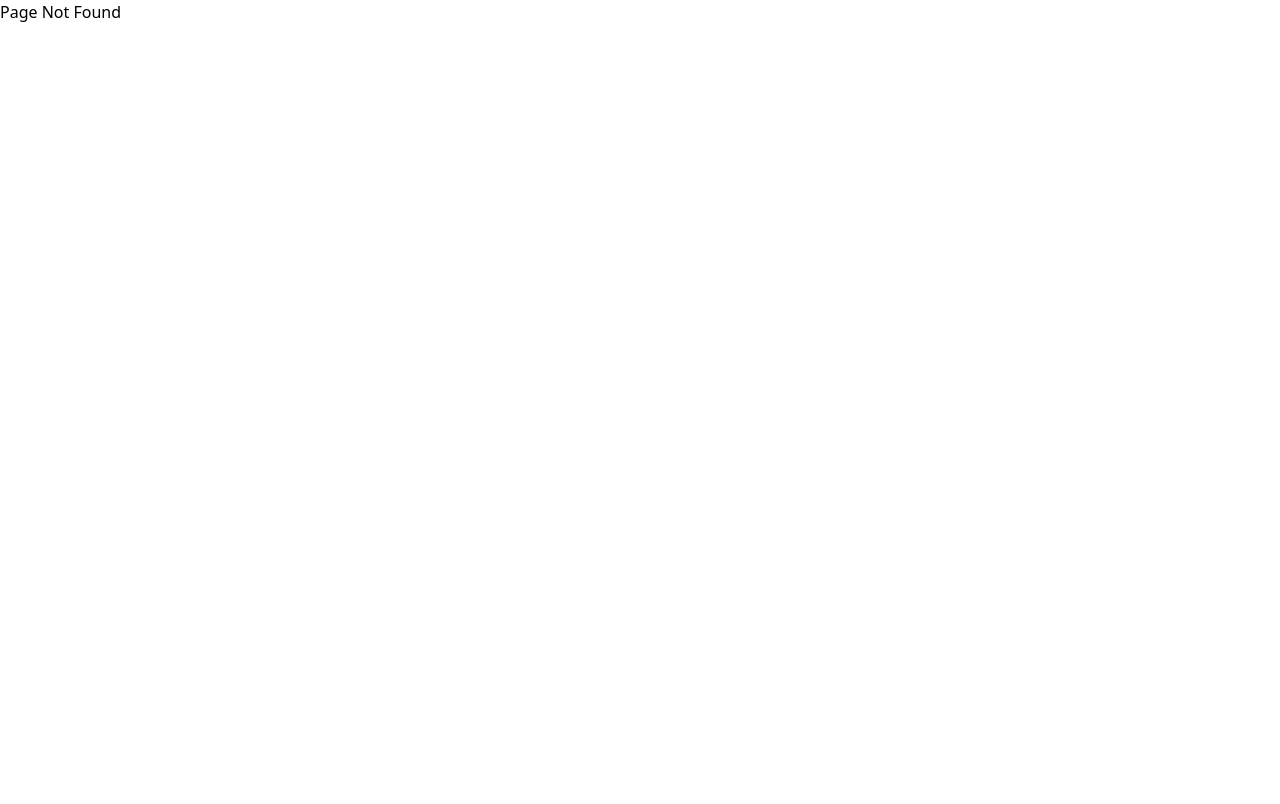
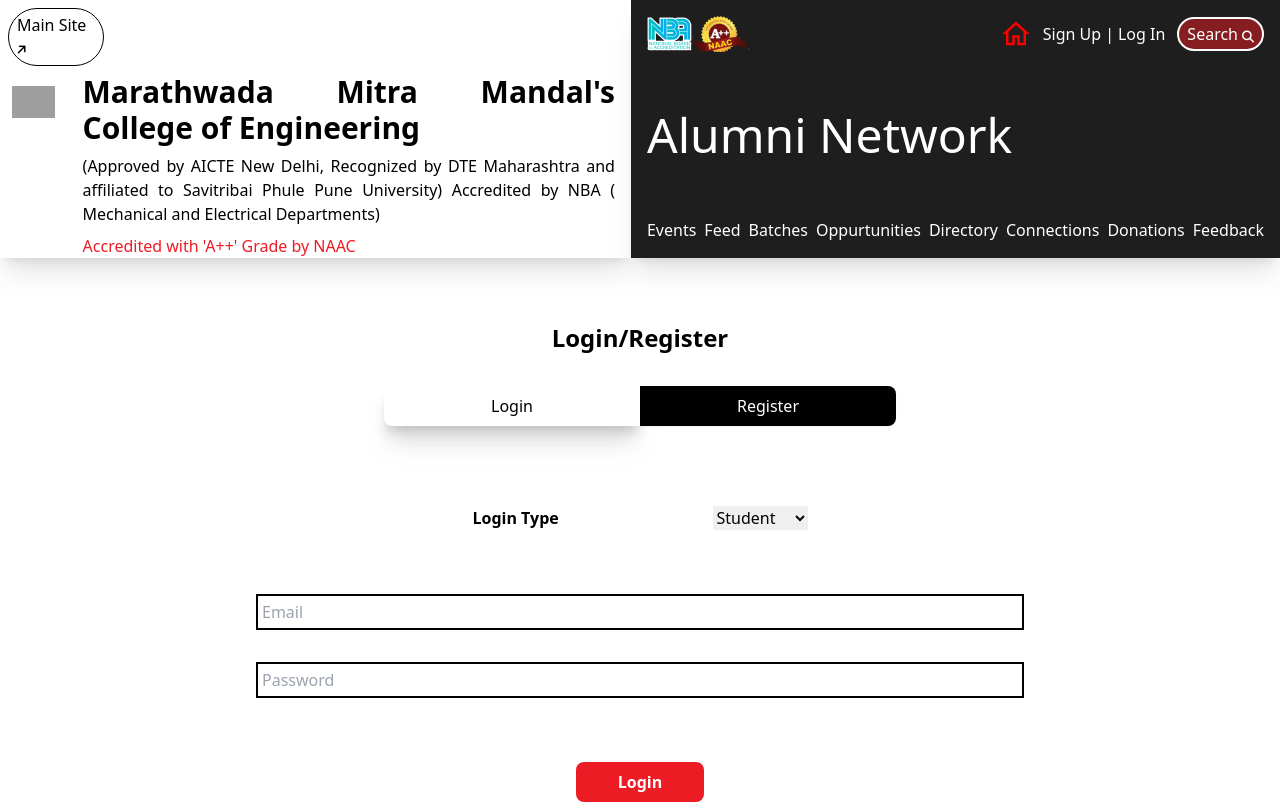
Before and after one commit to NotShrirang/M2ConneX-frontend, a React (Vite) app: page /auth in a window 1280 px wide. Before the commit this address had no page. Shown: the top 804 px of the page. Built offline with nearby package versions, Linux system fonts and the light colour scheme; grey boxes are pictures that could not be loaded.

Commit message:
Update auth pages

```diff
--- a/src/App.jsx
+++ b/src/App.jsx
@@ -4,7 +4,7 @@ import Events_Upcoming from './pages/events_upcoming';
 import Events_Past from './pages/events_past';
 import Events_Gallery from './pages/events_gallery';
 import Events_Layout from './layouts/events.jsx';
-import Login_reg_page from './pages/auth.jsx';
+import Auth from './pages/auth.jsx';
 import {
   createBrowserRouter,
   RouterProvider,
@@ -46,8 +46,8 @@ const router = createBrowserRouter([
         ]
       },
       {
-        path: '/login',
-        element: <Login_reg_page />
+        path: '/auth',
+        element: <Auth />
       },
       {
         path: '/feed',
--- a/src/components/header.jsx
+++ b/src/components/header.jsx
@@ -2,10 +2,11 @@ import React from 'react'
 import aPlusPlus from '../assets/naac.png';
 import NBA from '../assets/nba.png';
 import homeIcon from '../assets/home.svg';
+import { Link } from 'react-router-dom';
 const Header = () => {
     return (
         <>
-            <div className='w-full h-full flex '>
+            <div className='w-full flex '>
 
                 <div id='collegeLogo' className='shadow-xl'>
                     <div className="bg-white border m-2 py-1 px-2 w-[6rem] rounded-[2rem] hover:text-white hover:bg-opacity-70 hover:bg-black lg:block hidden " id="mainSiteLink">
@@ -30,14 +31,14 @@ const Header = () => {
                             <img src={aPlusPlus} alt="" />
                         </div>
                         <div className='flex items-center gap-x-3'>
-                            <div>
+                            <Link to="/" className='hover:cursor-pointer'>
                                 <img src={homeIcon} width="30px" alt="" />
-                            </div>
-                            <div className='flex gap-x-1'>
-                                <a href="/">Sign Up</a>
+                            </Link>
+                            <Link className='flex gap-x-1' to="/auth">
+                                <p href="/">Sign Up</p>
                                 |
-                                <a href="/">Log In</a>
-                            </div>
+                                <p href="/">Log In</p>
+                            </Link>
                             <div id='searchBtn' className='bg-primary bg-opacity-50 flex items-center gap-x-1 border-2 border-white px-2 py-[0.2rem] rounded-[4rem]'>
                                 <button>Search</button>
                                 <i className="fa-solid fa-magnifying-glass fa-xs" style={{ color: "#ffffff", marginTop: "4px" }}></i>
--- a/src/components/login/Register.jsx
+++ b/src/components/login/Register.jsx
@@ -8,25 +8,59 @@ export default function Register() {
         firstName: '',
         lastName: '',
         email: '',
-        cprn: '',
+        batch: '',
         password: '',
         confirm_password: '',
         privilege: '1',
         department: '1',
+        enrollmentYear: '',
+        passingOutYear: '',
+        college: ''
     })
 
     const [page, setPage] = useState(0)
 
-    const register = () => { }
+    const register = (type) => {
+        fetch(url + 'users/register/', {
+            method: 'POST',
+            headers: {
+                'Content-Type': 'application/json'
+            },
+            body: JSON.stringify({
+                ...data,
+                privilege: type === "student" ? 1 : type === "alumini" ? 2 : 3
+            })
+        }).then(res => res.json())
+            .then(data => {
+                console.log(data)
+                if (data.status === 200) {
+                    alert("Registered Successfully")
+                }
+                else {
+                    alert(data.message) // TODO: Add Error Message
+                }
+            })
+    }
+
+    const handleBack = () => {
+        if(page === 3 || page === 4 || page === 2){
+            setPage(1)
+        }
+        else{
+            setPage(0)
+        }
+    }
 
     const [role, setRole] = useState('4')
     return (
         <div className="flex flex-col">
 
             {
-                page != 0 ? <div><button className="self-start ml-16" onClick={() => { page === 3 ? setPage(page - 2) : setPage(page - 1) }}>back</button></div> : <></>
+                page != 0 ? <div><button className="self-start ml-4" onClick={handleBack}>
+                    <svg className="h-14" viewBox="0 0 512 512"><polygon points="352,128.4 319.7,96 160,256 160,256 160,256 319.7,416 352,383.6 224.7,256 "/></svg>
+                    </button></div> : <></>
             }
-            <div className="inputs flex flex-col items-center justify-center pt-16 w-full">
+            <div className={"inputs flex flex-col items-center justify-center w-full " + (page==0 ? "pt-16":"pt-8")}>
                 {
                     page == 0 ?
                         <>
@@ -62,14 +96,21 @@ export default function Register() {
                                                 <div class="font-bold text-xl mb-2">Alumini</div>
                                             </div>
                                         </div>
+
+                                        <div class="card px-8 rounded overflow-hidden shadow-lg flex justify-center items-center flex-col hover:cursor-pointer" onClick={() => { setPage(4) }}>
+                                            <img class="w-32" src="https://static.vecteezy.com/system/resources/previews/000/505/524/original/vector-male-student-icon-design.jpg" alt="alumini" />
+                                            <div class="px-6 py-4">
+                                                <div class="font-bold text-xl mb-2">Faculty</div>
+                                            </div>
+                                        </div>
                                     </div>
                                 </div>
                             </> : page == 2 ?
                                 <>
                                     <div className="student-fields flex flex-col w-full items-center">
                                         Enter details for student
-                                        <input required type="text" placeholder="CPRN" className="border-2 border-black w-[60%] p-1 mt-8"
-                                            value={data.cprn} onChange={(value) => { setData({ ...data, cprn: value.target.value }) }}
+                                        <input required type="text" placeholder="Batch" className="border-2 border-black w-[60%] p-1 mt-8"
+                                            value={data.batch} onChange={(value) => { setData({ ...data, batch: value.target.value }) }}
                                         />
 
                                         <select required name="department" id="department" className="border-2 border-black w-[60%] p-1 mt-8" onChange={(value) => { setData({ ...data, department: value.target.value }) }}>
@@ -83,42 +124,80 @@ export default function Register() {
                                             <option value="8">MBA</option>
                                         </select>
 
+                                        <div className="flex flex-col w-full items-center mt-4">
+                                        <label htmlFor="enrollment" className="w-[60%]">Enrollment Year</label>
+                                        <input required type="date" id="enrollment" value={data.enrollmentYear} placeholder="Enrollment Year" className="border-2 border-black w-[60%] p-1" onChange={(value) => { setData({ ...data, enrollmentYear: value.target.value }) }} />
+                                        </div>
+
+
+                                        <div className="flex flex-col w-full items-center mt-4">
+                                        <label htmlFor="passout" className="w-[60%]">Passing out Year</label>
+                                        <input required type="date" id="passout" value={data.passingOutYear} placeholder="Pass out Year" className="border-2 border-black w-[60%] p-1" onChange={(value) => { setData({ ...data, passingOutYear: value.target.value }) }} />
+                                        </div>
+
                                         <input required type="password" placeholder="Password" className="border-2 border-black w-[60%] p-1 mt-8"
                                             value={data.password} onChange={(value) => { setData({ ...data, password: value.target.value }) }}
                                         />
                                         <input required type="password" placeholder="Confirm Password" className="border-2 border-black w-[60%] p-1 mt-8"
                                             value={data.confirm_password} onChange={(value) => { setData({ ...data, confirm_password: value.target.value }) }}
                                         />
-                                        <button type="submit" className="bg-primary text-white px-4 py-2 rounded-lg mt-16 w-32 font-bold" onClick={register}>
+                                        <button type="submit" className="bg-primary text-white px-4 py-2 rounded-lg mt-16 w-32 font-bold" onClick={() => {register("student")}}>
                                             Register
                                         </button>
                                     </div>
                                 </> : page == 3 ? <>
-                                    <div className="inputs flex flex-col items-center justify-center w-full">
+                                    <div className="alumini fields flex flex-col items-center justify-center w-full">
                                         Enter details for alumini
-                                        <div className="flex flex-row justify-between w-[60%] mt-8">
-                                            <input type="text" placeholder="First Name" className="border-2 border-black w-full p-1 mr-2"
-                                                value={data.name} onChange={(value) => { setData({ ...data, name: value.value }) }}
-                                            />
-                                            <input type="text" placeholder="Last Name" className="border-2 border-black w-full p-1 ml-2"
-                                                value={data.name} onChange={(value) => { setData({ ...data, name: value.value }) }}
-                                            />
+                                        <input required type="text" placeholder="Batch" className="border-2 border-black w-[60%] p-1 mt-8"
+                                            value={data.batch} onChange={(value) => { setData({ ...data, batch: value.target.value }) }}
+                                        />
+
+                                        <select required name="department" id="department" className="border-2 border-black w-[60%] p-1 mt-8" onChange={(value) => { setData({ ...data, department: value.target.value }) }}>
+                                            <option value="1">Computer Engineering</option>
+                                            <option value="2">Mechanical Engineering</option>
+                                            <option value="3">Electronics & Telecommunication Engineering</option>
+                                            <option value="4">Electrical Engineering</option>
+                                            <option value="5">Information Technology</option>
+                                            <option value="6">Artificial Intelligence & Data Science</option>
+                                            <option value="7">First Year Engineering</option>
+                                            <option value="8">MBA</option>
+                                        </select>
+
+                                        <div className="flex flex-col w-full items-center mt-4">
+                                        <label htmlFor="enrollment" className="w-[60%]">Enrollment Year</label>
+                                        <input required type="date" id="enrollment" value={data.enrollmentYear} placeholder="Enrollment Year" className="border-2 border-black w-[60%] p-1" onChange={(value) => { setData({ ...data, enrollmentYear: value.target.value }) }} />
                                         </div>
-                                        <input type="email" placeholder="Email" className="border-2 border-black w-[60%] p-1 mt-8"
-                                            value={data.email} onChange={(value) => { setData({ ...data, email: value.value }) }}
+
+
+                                        <div className="flex flex-col w-full items-center mt-4">
+                                        <label htmlFor="passout" className="w-[60%]">Passing out Year</label>
+                                        <input required type="date" id="passout" value={data.passingOutYear} placeholder="Pass out Year" className="border-2 border-black w-[60%] p-1" onChange={(value) => { setData({ ...data, passingOutYear: value.target.value }) }} />
+                                        </div>
+
+                                        <input type="password" placeholder="Password" className="border-2 border-black w-[60%] p-1 mt-8"
+                                            value={data.password} onChange={(value) => { setData({ ...data, password: value.target.value }) }}
                                         />
-                                        <input type="text" placeholder="CPRN" className="border-2 border-black w-[60%] p-1 mt-8"
-                                            value={data.cprn} onChange={(value) => { setData({ ...data, cprn: value.value }) }}
+                                        <input type="password" placeholder="Confirm Password" className="border-2 border-black w-[60%] p-1 mt-8"
+                                            value={data.confirm_password} onChange={(value) => { setData({ ...data, confirm_password: value.target.value }) }}
+                                        />
+                                        <button className="bg-primary text-white px-4 py-2 rounded-lg mt-16 w-32 font-bold" onClick={() => {register("alumini")}}>Register</button>
+                                    </div>
+                                </> :
+                                page == 4 ?
+
+                                <div className="alumini fields flex flex-col items-center justify-center w-full">
+                                        Enter details for faculty
+                                        <input required type="text" placeholder="College" className="border-2 border-black w-[60%] p-1 mt-8"
+                                            value={data.college} onChange={(value) => { setData({ ...data, college: value.target.value }) }}
                                         />
                                         <input type="password" placeholder="Password" className="border-2 border-black w-[60%] p-1 mt-8"
-                                            value={data.password} onChange={(value) => { setData({ ...data, password: value.value }) }}
+                                            value={data.password} onChange={(value) => { setData({ ...data, password: value.target.value }) }}
                                         />
                                         <input type="password" placeholder="Confirm Password" className="border-2 border-black w-[60%] p-1 mt-8"
-                                            value={data.confirm_password} onChange={(value) => { setData({ ...data, confirm_password: value.value }) }}
+                                            value={data.confirm_password} onChange={(value) => { setData({ ...data, confirm_password: value.target.value }) }}
                                         />
-                                        <button className="bg-primary text-white px-4 py-2 rounded-lg mt-16 w-32 font-bold">Register</button>
-                                    </div>
-                                </> : <></>
+                                        <button className="bg-primary text-white px-4 py-2 rounded-lg mt-16 w-32 font-bold" onClick={() => {register("faculty")}}>Register</button>
+                                    </div> : <></>
 
                 }
             </div>
--- a/src/layouts/app.jsx
+++ b/src/layouts/app.jsx
@@ -3,11 +3,11 @@ import Header from "../components/header";
 import Footer from "../components/footer";
 const App_Layout = () => {
     return (
-        <>
+        <div className="h-screen">
             <Header />
             <Outlet />
             <Footer />
-        </>
+        </div>
     );
 };
 
--- a/src/pages/auth.jsx
+++ b/src/pages/auth.jsx
@@ -1,15 +1,15 @@
 import { useState } from "react";
 import Login from "../components/login/Login";
 import Register from "../components/login/Register";
-export default function Login_reg_page() {
+export default function Auth() {
   const [state, setState] = useState("login");
   return (
-    <div className="flex flex-col">
-      <div className="flex flex-row items-center justify-center pt-4">
-        <p> Login/Register</p>
+    <div className="flex flex-col h-screen">
+      <div className="flex flex-row items-center justify-center pt-16">
+        <p className="font-bold text-2xl"> Login/Register</p>
       </div>
 
-      <div className="flex flex-row items-center justify-center">
+      <div className="flex flex-row items-center justify-center pt-8">
         <button
           className={
             "px-4 py-2 rounded-l-lg w-48 lg:w-64 " +
--- a/src/pages/index.jsx
+++ b/src/pages/index.jsx
@@ -2,7 +2,7 @@ import React from 'react'
 import Hero from '../components/Hero'
 import UpcomingEvent from '../components/upcoming_event'
 import TopStories from '../components/top_stories'
-import Testimonials from '../components/login/testimonials'
+import Testimonials from '../components/testimonials'
 import Footer from '../components/footer'
 
 const Index = () => {
```
Also changed, not shown: src/components/testimonials.jsx (renamed from src/components/login/testimonials.jsx).
